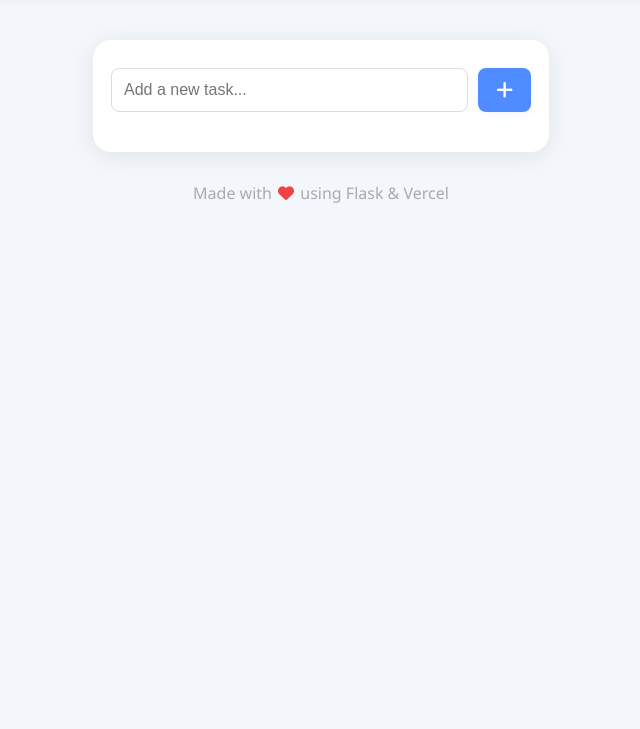
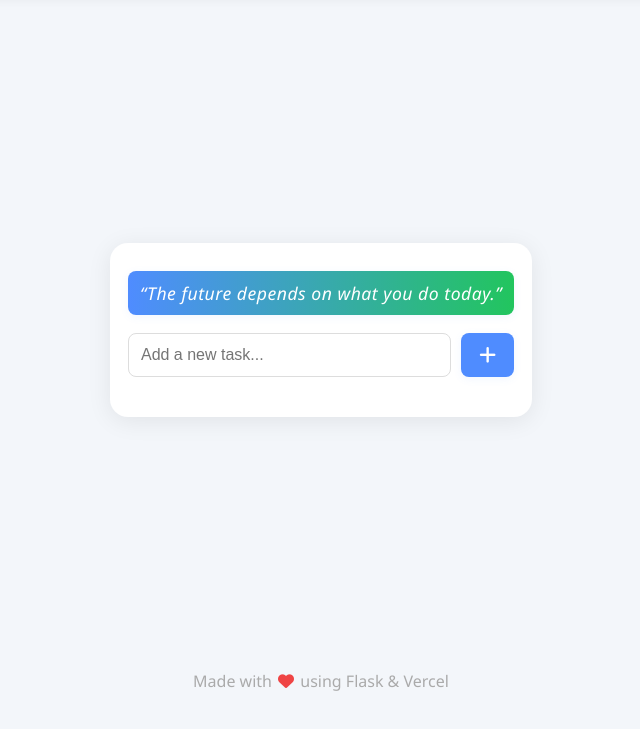
Before and after one commit to Unknown0028/first-project, a Flask app: page / in a window 1280 px wide. Shown: the part 71-800 px from the top of the page, without its empty margins (319-959 px from the left). Run offline with Flask 3, Linux system fonts and the light colour scheme; data comes from the database, SQL or seed files in the repository; data that the repository does not hold is empty.

Commit message:
Feature: Centered UI, motivational quotes, daily reset for todos

```diff
--- a/api/index.py
+++ b/api/index.py
@@ -1,4 +1,6 @@
 import os
+import random
+from datetime import datetime
 from flask import Flask, render_template, request, redirect, url_for
 from flask_sqlalchemy import SQLAlchemy
 
@@ -13,6 +15,10 @@ app.config['SQLALCHEMY_TRACK_MODIFICATIONS'] = False
 
 db = SQLAlchemy(app)
 
+class Meta(db.Model):
+    id = db.Column(db.Integer, primary_key=True)
+    last_reset = db.Column(db.String(10), default="")  # YYYY-MM-DD
+
 class ToDo(db.Model):
     id = db.Column(db.Integer, primary_key=True)
     title = db.Column(db.String(200), nullable=False)
@@ -20,11 +26,39 @@ class ToDo(db.Model):
 
 with app.app_context():
     db.create_all()
+    # Ensure Meta row exists
+    if not Meta.query.first():
+        db.session.add(Meta(last_reset=""))
+        db.session.commit()
+
+MOTIVATIONAL_QUOTES = [
+    "The secret of getting ahead is getting started.",
+    "Don't watch the clock; do what it does. Keep going.",
+    "It always seems impossible until it's done.",
+    "Success is the sum of small efforts, repeated day in and day out.",
+    "You don't have to be great to start, but you have to start to be great.",
+    "The future depends on what you do today.",
+    "Dream big. Start small. Act now.",
+    "Push yourself, because no one else is going to do it for you.",
+    "Great things never come from comfort zones.",
+    "Don't stop when you're tired. Stop when you're done."
+]
+
+def reset_todos_if_new_day():
+    today = datetime.now().strftime('%Y-%m-%d')
+    meta = Meta.query.first()
+    if meta.last_reset != today:
+        # Reset all todos to uncompleted
+        ToDo.query.update({ToDo.completed: False})
+        meta.last_reset = today
+        db.session.commit()
 
 @app.route('/')
 def index():
+    reset_todos_if_new_day()
     todos = ToDo.query.all()
-    return render_template('index.html', todos=todos)
+    quote = random.choice(MOTIVATIONAL_QUOTES)
+    return render_template('index.html', todos=todos, quote=quote)
 
 @app.route('/add', methods=['POST'])
 def add():
--- a/static/style.css
+++ b/static/style.css
@@ -138,3 +138,22 @@ body {
         font-size: 1.3rem;
     }
 }
+.center-outer {
+    min-height: 80vh;
+    display: flex;
+    align-items: center;
+    justify-content: center;
+}
+.quote-bar {
+    background: linear-gradient(90deg, #4f8cff 0%, #22c55e 100%);
+    color: #fff;
+    font-size: 1.1rem;
+    font-style: italic;
+    text-align: center;
+    border-radius: 8px;
+    margin-bottom: 18px;
+    padding: 10px 12px;
+    box-shadow: 0 2px 8px rgba(79,140,255,0.08);
+    letter-spacing: 0.5px;
+    animation: fadeIn 0.8s;
+}
--- a/templates/index.html
+++ b/templates/index.html
@@ -11,7 +11,9 @@
     <header class="header-bar">
         <h1><i class="fa-solid fa-list-check"></i> My To-Do List</h1>
     </header>
-    <div class="container">
+    <div class="center-outer">
+      <div class="container">
+        <div class="quote-bar">“{{ quote }}”</div>
         <form action="/add" method="post" class="add-form">
             <input type="text" name="title" placeholder="Add a new task..." required>
             <button type="submit" title="Add Task"><i class="fa-solid fa-plus"></i></button>
@@ -29,6 +31,7 @@
             </li>
             {% endfor %}
         </ul>
+      </div>
     </div>
     <footer class="footer-bar">
         <span>Made with <i class="fa-solid fa-heart"></i> using Flask &amp; Vercel</span>
```
